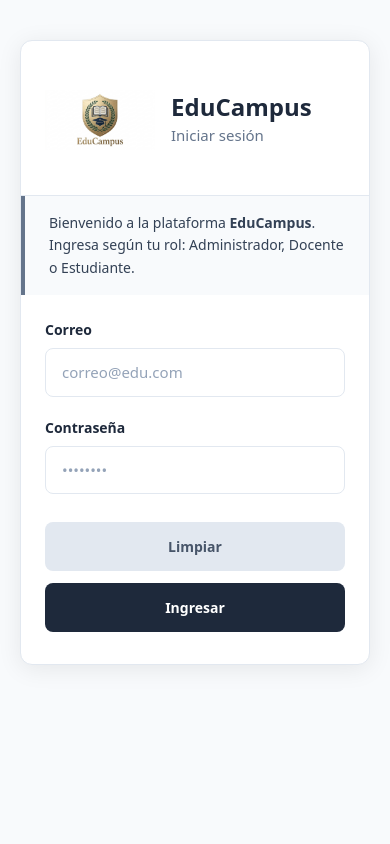
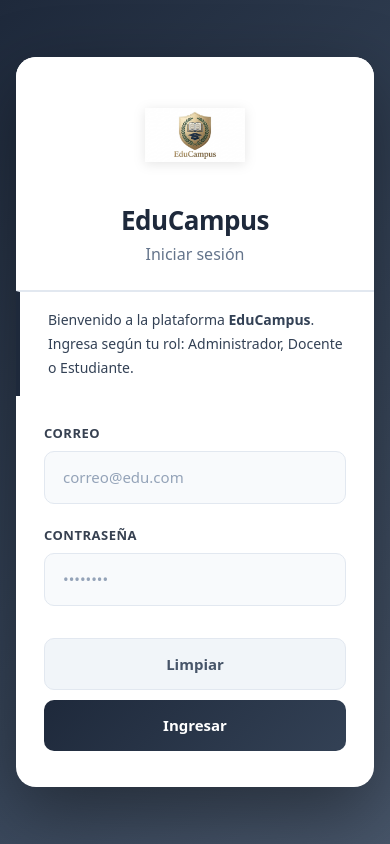
Before and after one commit to Reinel-ing/EduCampus-Frontend, a React (Vite) app: page /login in a window 390 px wide. Built offline with nearby package versions, Linux system fonts and the light colour scheme.

Commit message:
fix: corregir logo y estilos del login

```diff
--- a/src/styles/Login.module.css
+++ b/src/styles/Login.module.css
@@ -3,78 +3,79 @@
   display: flex;
   align-items: center;
   justify-content: center;
-  background: #f8fafc;
+  background: linear-gradient(135deg, #1e293b 0%, #334155 50%, #475569 100%);
   padding: 20px;
-  overflow-y: auto;
 }
 
 .loginCard {
   background: white;
-  border-radius: 12px;
-  box-shadow: 0 4px 24px rgba(0, 0, 0, 0.08);
-  border: 1px solid #e2e8f0;
-  max-width: 480px;
+  border-radius: 20px;
+  box-shadow: 0 25px 70px rgba(0, 0, 0, 0.4);
   width: 100%;
+  max-width: 580px;
   overflow: hidden;
 }
 
 .loginHeader {
   display: flex;
   align-items: center;
-  gap: 16px;
-  padding: 28px 32px 24px 32px;
+  gap: 20px;
+  padding: 40px 48px 32px 48px;
+  background: white;
   border-bottom: 1px solid #e2e8f0;
 }
 
 .logoContainer {
   flex-shrink: 0;
-}
-
-.logoIcon {
-  width: 56px;
-  height: 56px;
-  background: #1e293b;
-  border-radius: 12px;
   display: flex;
   align-items: center;
   justify-content: center;
-  box-shadow: 0 2px 8px rgba(0, 0, 0, 0.15);
 }
 
-.headerText {
+.logoImage {
+  width: 110px;
+  height: 110px;
+  object-fit: contain;
+  mix-blend-mode: multiply;
+  filter: drop-shadow(0 2px 6px rgba(0,0,0,0.10));
+}
+
+.headerContent {
   flex: 1;
 }
 
 .title {
-  font-size: 28px;
-  font-weight: 700;
+  font-size: 32px;
+  font-weight: 800;
   color: #1e293b;
-  margin: 0 0 2px 0;
+  margin: 0 0 6px 0;
   line-height: 1.2;
+  letter-spacing: -0.5px;
 }
 
 .subtitle {
-  font-size: 15px;
+  font-size: 16px;
   color: #64748b;
   margin: 0;
+  font-weight: 500;
 }
 
 .infoBanner {
-  background: #f8fafc;
-  padding: 18px 32px;
-  border-left: 4px solid #64748b;
-  margin: 0;
+  background: white;
+  padding: 18px 48px;
+  border-left: 4px solid #1e293b;
+  border-top: 1px solid #e2e8f0;
 }
 
 .infoBanner p {
   margin: 0;
   color: #334155;
   font-size: 14px;
-  line-height: 1.6;
+  line-height: 1.7;
 }
 
 .loginForm {
-  padding: 28px 32px 32px 32px;
+  padding: 36px 48px 44px 48px;
 }
 
 .errorMessage {
@@ -84,37 +85,41 @@
   border-radius: 8px;
   border-left: 4px solid #dc2626;
   margin-bottom: 20px;
-  font-size: 14px;
+  font-size: 13px;
+  font-weight: 500;
 }
 
 .formGroup {
-  margin-bottom: 20px;
+  margin-bottom: 22px;
 }
 
 .label {
   display: block;
-  font-size: 14px;
-  font-weight: 600;
-  color: #1e293b;
+  font-size: 13px;
+  font-weight: 700;
+  color: #374151;
   margin-bottom: 8px;
+  text-transform: uppercase;
+  letter-spacing: 0.5px;
 }
 
 .input {
   width: 100%;
-  padding: 12px 16px;
+  padding: 14px 18px;
   border: 1.5px solid #e2e8f0;
-  border-radius: 8px;
+  border-radius: 10px;
   font-size: 15px;
   transition: all 0.2s;
   box-sizing: border-box;
   color: #1e293b;
-  background: white;
+  background: #f8fafc;
 }
 
 .input:focus {
   outline: none;
-  border-color: #475569;
-  box-shadow: 0 0 0 3px rgba(71, 85, 105, 0.1);
+  border-color: #1e293b;
+  background: white;
+  box-shadow: 0 0 0 3px rgba(30, 41, 59, 0.08);
 }
 
 .input:disabled {
@@ -129,24 +134,24 @@
 .buttonGroup {
   display: flex;
   gap: 12px;
-  margin-top: 28px;
+  margin-top: 32px;
 }
 
 .buttonSecondary {
   flex: 1;
-  padding: 12px 24px;
-  background: #e2e8f0;
+  padding: 14px 24px;
+  background: #f1f5f9;
   color: #475569;
-  border: none;
-  border-radius: 8px;
-  font-size: 14px;
+  border: 1.5px solid #e2e8f0;
+  border-radius: 10px;
+  font-size: 15px;
   font-weight: 600;
   cursor: pointer;
   transition: all 0.2s;
 }
 
 .buttonSecondary:hover:not(:disabled) {
-  background: #cbd5e1;
+  background: #e2e8f0;
 }
 
 .buttonSecondary:disabled {
@@ -155,21 +160,22 @@
 }
 
 .buttonPrimary {
-  flex: 1;
-  padding: 12px 24px;
-  background: #1e293b;
+  flex: 2;
+  padding: 14px 24px;
+  background: linear-gradient(135deg, #1e293b, #334155);
   color: white;
   border: none;
-  border-radius: 8px;
-  font-size: 14px;
-  font-weight: 600;
+  border-radius: 10px;
+  font-size: 15px;
+  font-weight: 700;
   cursor: pointer;
   transition: all 0.2s;
 }
 
 .buttonPrimary:hover:not(:disabled) {
-  background: #0f172a;
-  box-shadow: 0 4px 12px rgba(30, 41, 59, 0.2);
+  background: linear-gradient(135deg, #0f172a, #1e293b);
+  box-shadow: 0 6px 20px rgba(30, 41, 59, 0.35);
+  transform: translateY(-1px);
 }
 
 .buttonPrimary:disabled {
@@ -179,41 +185,39 @@
 
 @media (max-width: 768px) {
   .loginContainer {
-    padding: 20px;
-    align-items: flex-start;
-    padding-top: 40px;
+    padding: 16px;
   }
 
   .loginHeader {
-    padding: 24px 24px 20px 24px;
+    padding: 28px 28px 24px 28px;
+    flex-direction: column;
+    text-align: center;
+  }
+
+  .logoImage {
+    width: 100px;
+    height: 100px;
   }
 
   .title {
-    font-size: 24px;
+    font-size: 26px;
   }
 
   .infoBanner {
-    padding: 16px 24px;
+    padding: 16px 28px;
   }
 
   .loginForm {
-    padding: 24px 24px 32px 24px;
+    padding: 28px 28px 36px 28px;
   }
 
   .buttonGroup {
     flex-direction: column;
-    gap: 12px;
+    gap: 10px;
   }
 
   .buttonPrimary,
   .buttonSecondary {
-    padding: 14px 24px;
     width: 100%;
   }
-  .logoImage {
-  width: 110px;
-  height: 110px;
-  object-fit: contain;
-  mix-blend-mode: multiply;
- }
 }
```
